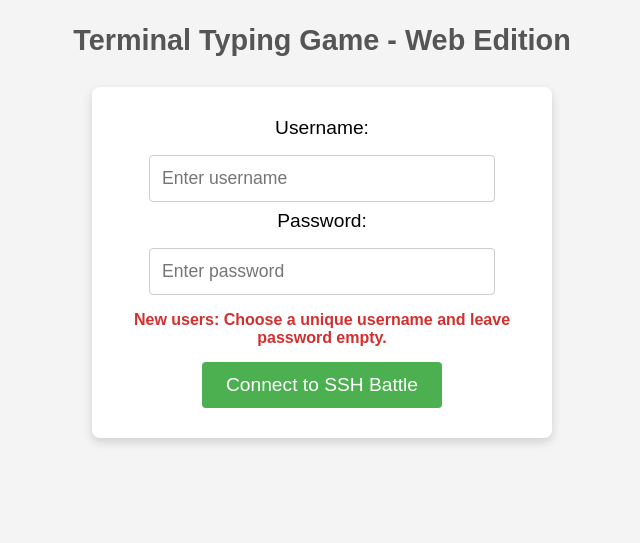
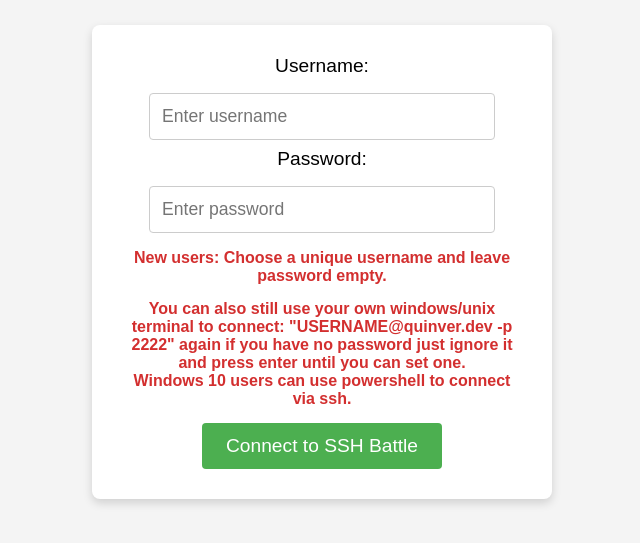
Before and after one commit to Quinver/TermSite, a plain HTML site: page static/index.html in a window 1280 px wide. Shown: the part 243-786 px from the top of the page, without its empty margins (318-958 px from the left). Drawn offline with Linux system fonts and the light colour scheme.

Commit message:
Clear message that you can connect via the terminal

```diff
--- a/static/index.html
+++ b/static/index.html
@@ -19,6 +19,7 @@
                 <label>Password:</label>
                 <input type="password" id="password" placeholder="Enter password">
                 <p class="note">New users: Choose a <strong>unique username</strong> and leave password empty.</p>
+               <p class="note">You can also still use your own windows/unix terminal to connect: "USERNAME@quinver.dev -p 2222" again if you have no password just ignore it and press enter until you can set one. <br /> Windows 10 users can use powershell to connect via ssh.</p>
             </div>
             <button id="connect-btn">Connect to SSH Battle</button>
         </div>
```
